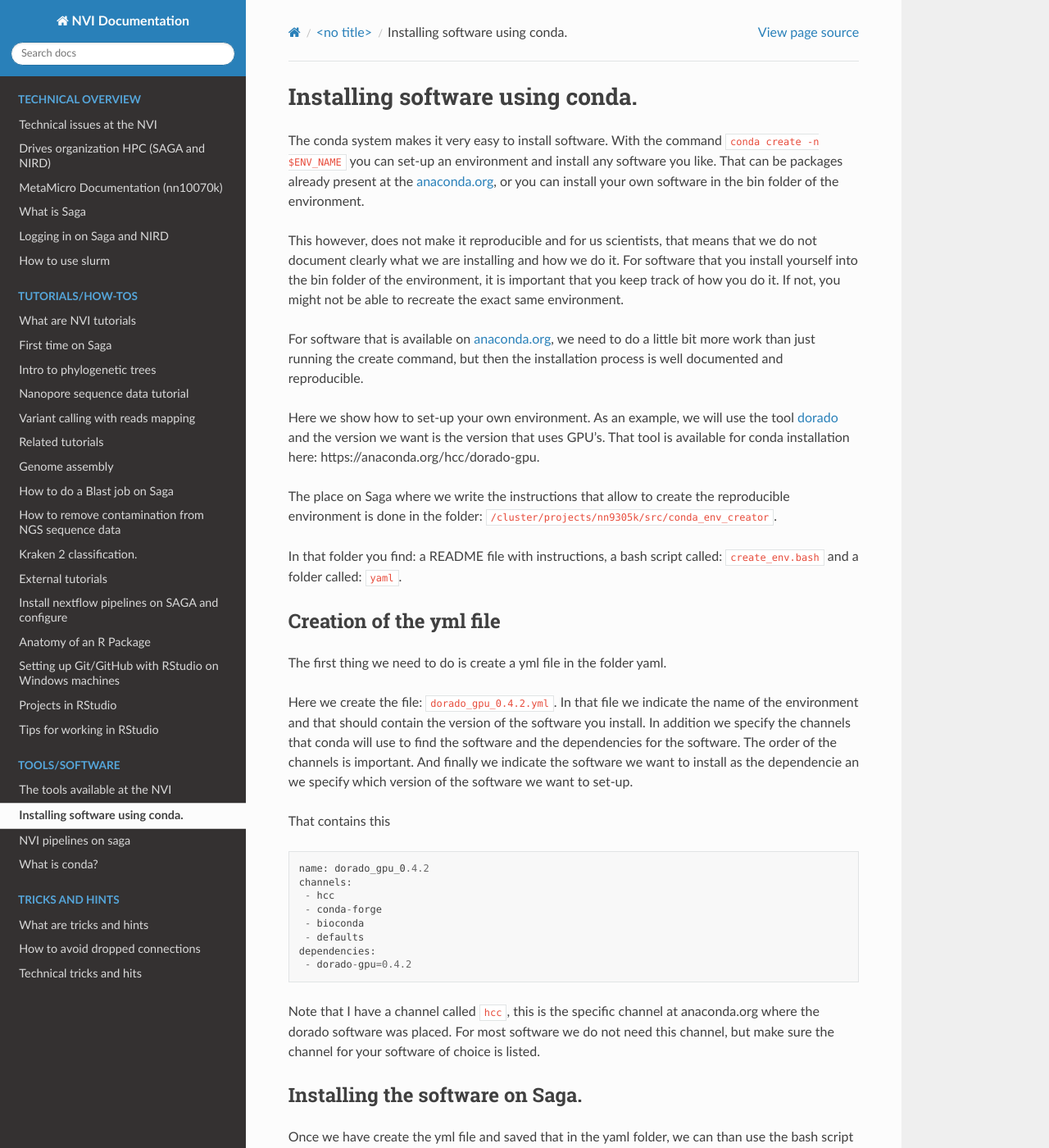
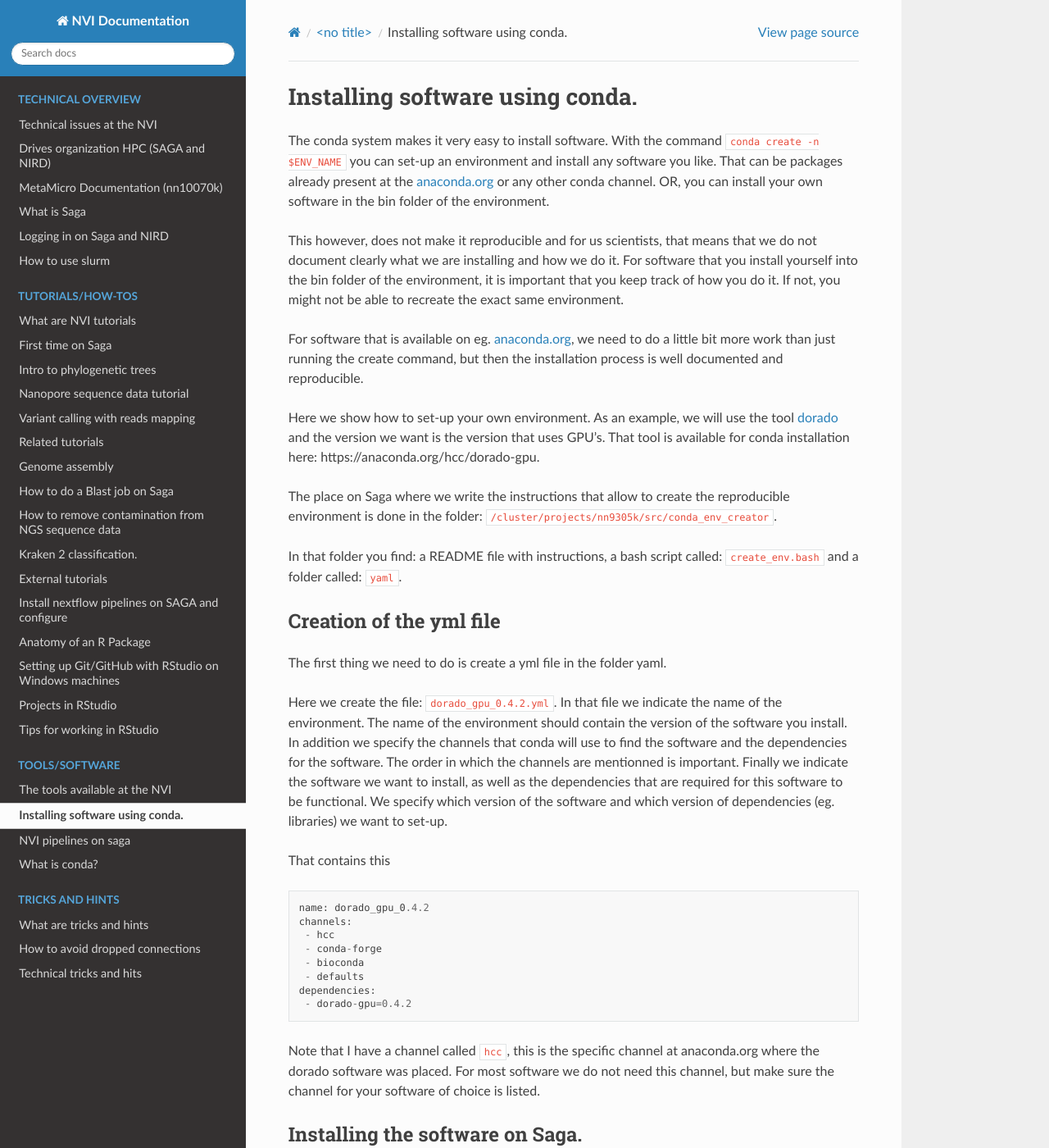
Before and after one commit to NorwegianVeterinaryInstitute/nvi-documentation, a Sphinx documentation site: the page built from docs/source/tools/installing_software_using_conda.md, in a window 1280 px wide and 1400 px high. Shown: the whole window at 82% size. Built offline with Sphinx 7.4.7 and the Read the Docs theme 2.0.0, drawn with Linux system fonts in a browser that asks for light colours; pages that are not in the unit, such as notebooks, are missing from menus.

Commit message:
Update installing_software_using_conda.md
updated small typos and clarified

````diff
--- a/docs/source/tools/installing_software_using_conda.md
+++ b/docs/source/tools/installing_software_using_conda.md
@@ -1,10 +1,10 @@
 # Installing software using conda.
 
-The conda system makes it very easy to install software. With the command `conda create -n $ENV_NAME` you can set-up an environment and install any software you like. That can be packages already present at the [anaconda.org](anaconda.org), or you can install your own software in the bin folder of the environment.
+The conda system makes it very easy to install software. With the command `conda create -n $ENV_NAME` you can set-up an environment and install any software you like. That can be packages already present at the [anaconda.org](anaconda.org) or any other conda channel. OR, you can install your own software in the bin folder of the environment.
 
 This however, does not make it reproducible and for us scientists, that means that we do not document clearly what we are installing and how we do it. For software that you install yourself into the bin folder of the environment, it is important that you keep track of how you do it. If not, you might not be able to recreate the exact same environment.
 
-For software that is available on [anaconda.org](anaconda.org), we need to do a little bit more work than just running the create command, but then the installation process is well documented and reproducible.
+For software that is available on eg. [anaconda.org](anaconda.org), we need to do a little bit more work than just running the create command, but then the installation process is well documented and reproducible.
 
 Here we show how to set-up your own environment. As an example, we will use the tool [dorado](https://github.com/nanoporetech/dorado) and the version we want is the version that uses GPU's. That tool is available for conda installation here: https://anaconda.org/hcc/dorado-gpu.
 
@@ -15,7 +15,7 @@ In that folder you find: a README file with instructions, a bash script called:
 ### Creation of the yml file
 The first thing we need to do is create a yml file in the folder yaml.
 
-Here we create the file: `dorado_gpu_0.4.2.yml`. In that file we indicate the name of the environment and that should contain the version of the software you install. In addition we specify the channels that conda will use to find the software and the dependencies for the software. The order of the channels is important. And finally we indicate the software we want to install as the dependencie an we specify which version of the software we want to set-up.
+Here we create the file: `dorado_gpu_0.4.2.yml`. In that file we indicate the name of the environment. The name of the environment should contain the version of the software you install. In addition we specify the channels that conda will use to find the software and the dependencies for the software. The order in which the channels are mentionned is important. Finally we indicate the software we want to install, as well as the dependencies that are required for this software to be functional. We specify which version of the software and which version of dependencies (eg. libraries) we want to set-up.
 
 That contains this
 ```
````
Also changed, not shown: other parts of docs/source/tools/installing_software_using_conda.md (+1 -1 lines).
